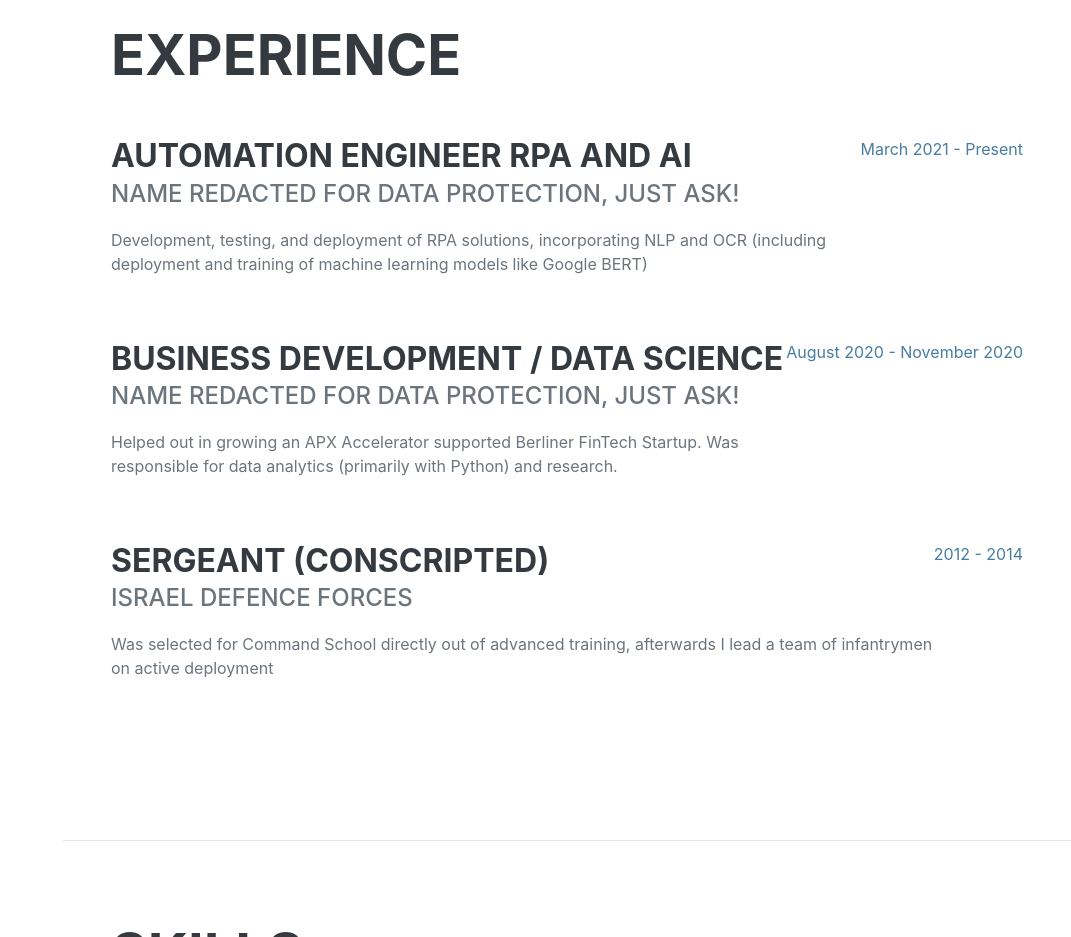
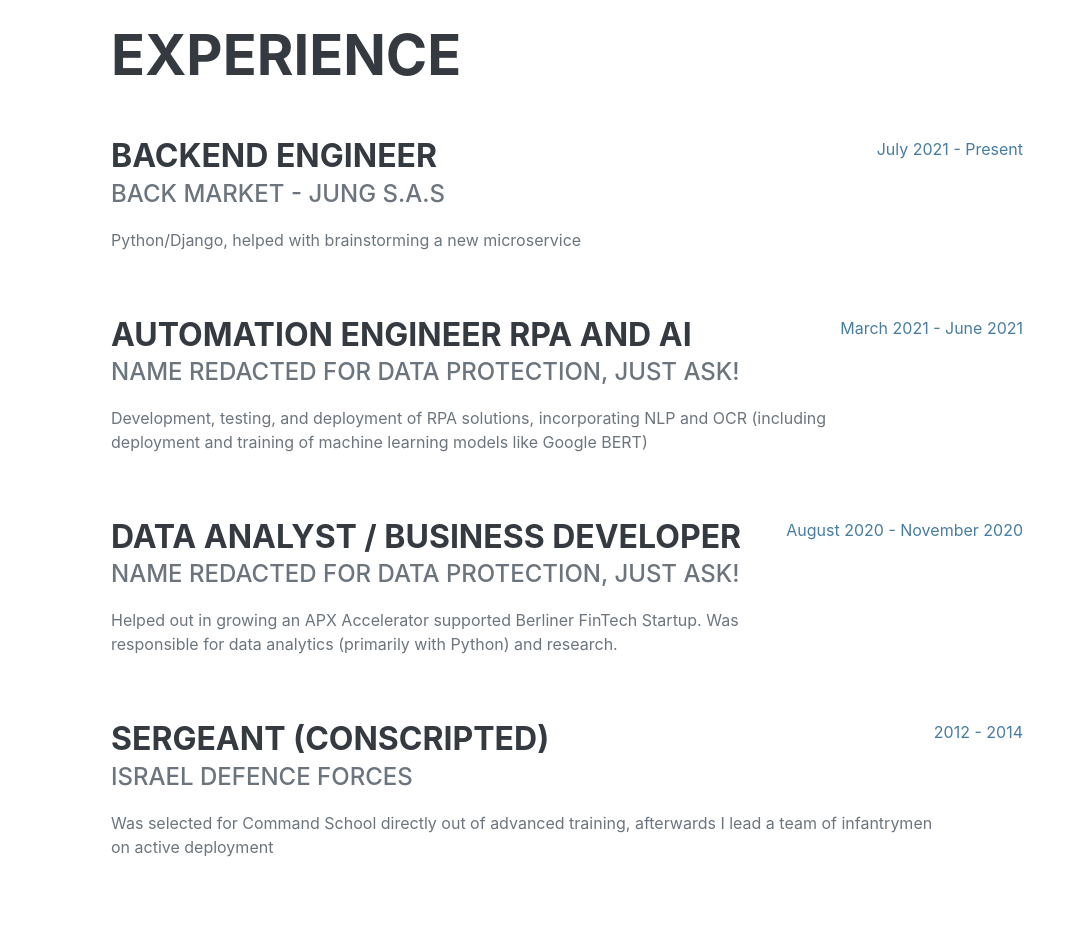
Before and after one commit to joshegger/joshegger.github.io, a website: page index.html in a window 1280 px wide. Shown: the part 1660-2597 px from the top of the page, without its empty margins (209-1280 px from the left). Drawn offline with nearby package versions, Linux system fonts and the light colour scheme; a web font is replaced by a local one.

Commit message:
Update index.html

```diff
--- a/index.html
+++ b/index.html
@@ -92,17 +92,25 @@
             <section class="resume-section" id="experience">
                 <div class="resume-section-content">
                     <h2 class="mb-5">Experience</h2>
+                          <div class="d-flex flex-column flex-md-row justify-content-between mb-5">
+                        <div class="flex-grow-1">
+                            <h3 class="mb-0">Backend Engineer</h3>
+                            <div class="subheading mb-3">Back Market - JUNG S.A.S</div>
+                            <p>Python/Django, helped with brainstorming a new microservice</p>
+                        </div>
+                        <div class="flex-shrink-0"><span class="text-primary">July 2021 - Present</span></div>
+                    </div>
                     <div class="d-flex flex-column flex-md-row justify-content-between mb-5">
                         <div class="flex-grow-1">
                             <h3 class="mb-0">Automation Engineer RPA and AI</h3>
                             <div class="subheading mb-3">Name Redacted for Data Protection, just ask!</div>
                             <p>Development, testing, and deployment of RPA solutions, incorporating NLP and OCR (including deployment and training of machine learning models like Google BERT)</p>
                         </div>
-                        <div class="flex-shrink-0"><span class="text-primary">March 2021 - Present</span></div>
+                        <div class="flex-shrink-0"><span class="text-primary">March 2021 - June 2021</span></div>
                     </div>
                     <div class="d-flex flex-column flex-md-row justify-content-between mb-5">
                         <div class="flex-grow-1">
-                            <h3 class="mb-0">Business Development / Data Science</h3>
+                            <h3 class="mb-0">Data Analyst / Business Developer</h3>
                             <div class="subheading mb-3">Name Redacted for Data Protection, just ask!</div>
                             <p>Helped out in growing an APX Accelerator supported Berliner FinTech Startup. Was responsible for data analytics (primarily with Python) and research.</p>
                         </div>
```
